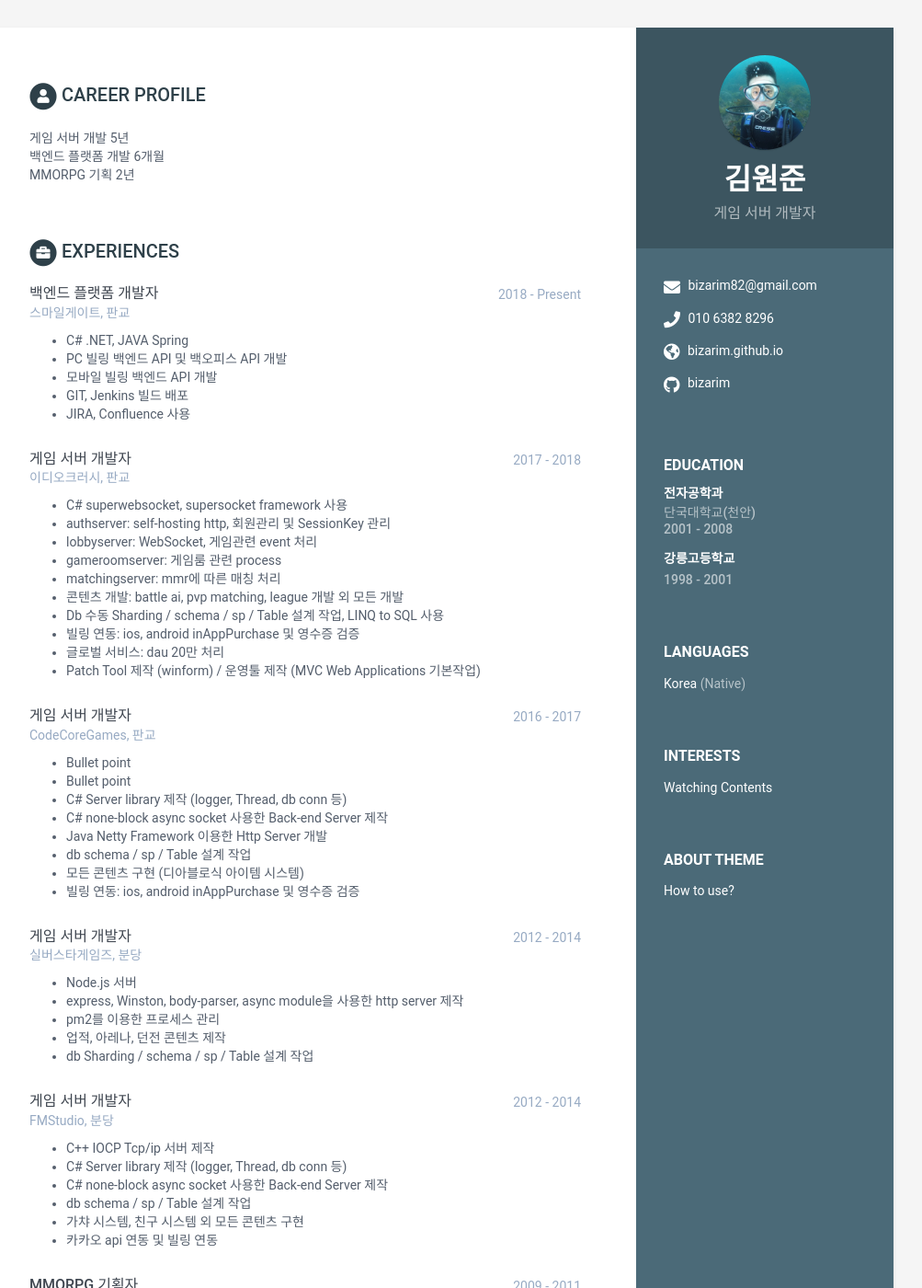
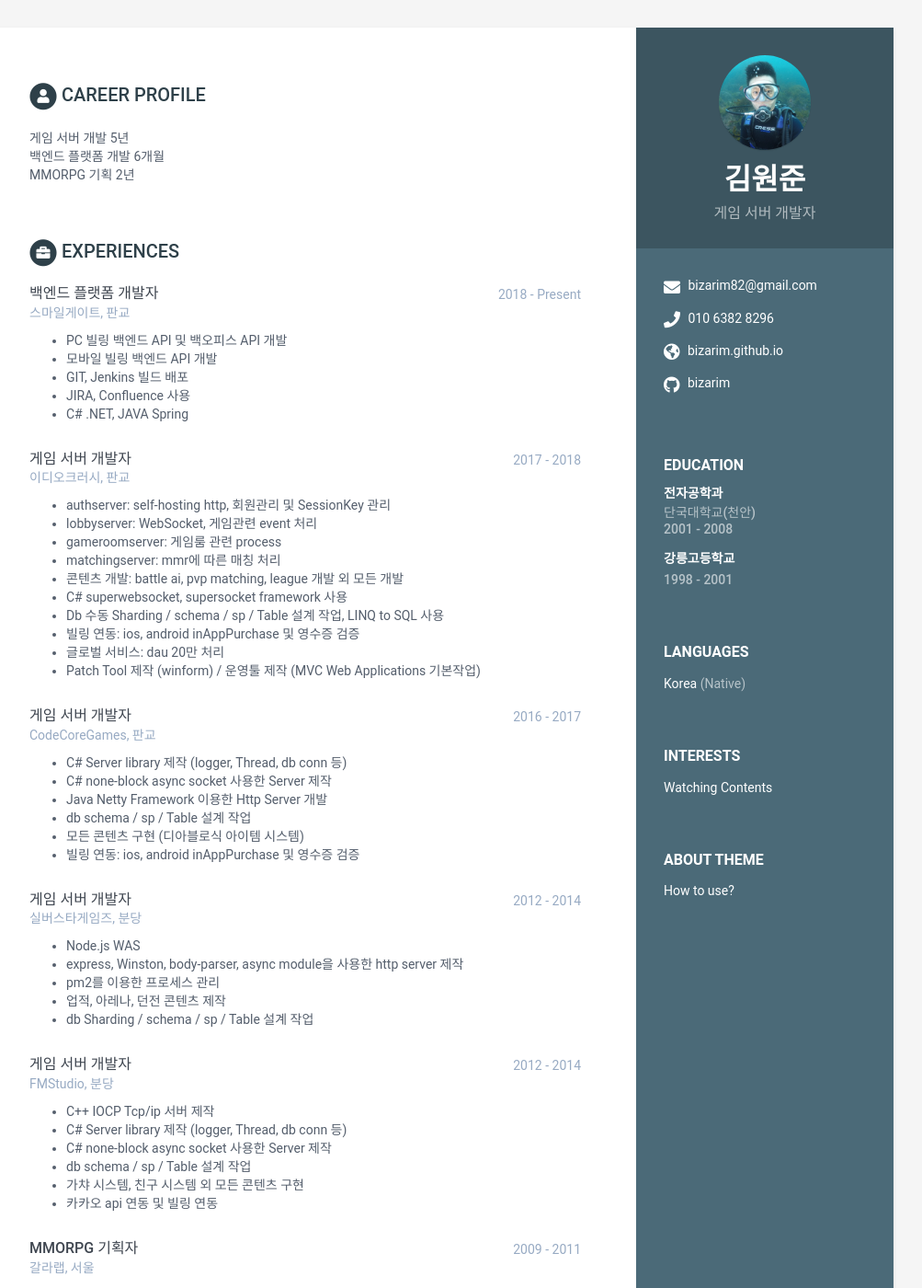
Before and after one commit to bizarim/bizarim.github.io, a Jekyll site: the page built from index.html, in a window 1280 px wide and 1400 px high. Shown: the whole window at 92% size, without its empty margins (168-1171 px from the left). Built offline with Jekyll 4.4.1, drawn with Linux system fonts in a browser that asks for light colours.

Commit message:
Update data.yml

```diff
--- a/_data/data.yml
+++ b/_data/data.yml
@@ -83,22 +83,22 @@ experiences:
       time: 2018 - Present
       company: 스마일게이트, 판교
       details: |
-          - C# .NET, JAVA Spring
           - PC 빌링 백엔드 API 및 백오피스 API 개발
           - 모바일 빌링 백엔드 API 개발
           - GIT, Jenkins 빌드 배포
           - JIRA, Confluence 사용
+          - C# .NET, JAVA Spring
 
     - role: 게임 서버 개발자
       time: 2017 - 2018
       company: 이디오크러시, 판교
       details: |
-          - C# superwebsocket, supersocket framework 사용
           - authserver: self-hosting http, 회원관리 및 SessionKey 관리
           - lobbyserver: WebSocket, 게임관련 event 처리
           - gameroomserver: 게임룸 관련 process
           - matchingserver: mmr에 따른 매칭 처리
           - 콘텐츠 개발: battle ai, pvp matching, league 개발 외 모든 개발
+          - C# superwebsocket, supersocket framework 사용
           - Db 수동 Sharding / schema / sp / Table 설계 작업, LINQ to SQL 사용
           - 빌링 연동: ios, android inAppPurchase 및 영수증 검증
           - 글로벌 서비스: dau 20만 처리
@@ -108,10 +108,8 @@ experiences:
       time: 2016 - 2017
       company: CodeCoreGames, 판교
       details: |
-          - Bullet point
-          - Bullet point
           - C# Server library 제작 (logger, Thread, db conn 등)
-          - C# none-block async socket 사용한 Back-end Server 제작
+          - C# none-block async socket 사용한 Server 제작
           - Java Netty Framework 이용한 Http Server 개발
           - db schema / sp / Table 설계 작업
           - 모든 콘텐츠 구현 (디아블로식 아이템 시스템)
@@ -121,7 +119,7 @@ experiences:
       time: 2012 - 2014
       company: 실버스타게임즈, 분당
       details: |
-          - Node.js 서버
+          - Node.js WAS
           - express, Winston, body-parser, async module을 사용한 http server 제작
           - pm2를 이용한 프로세스 관리
           - 업적, 아레나, 던전 콘텐츠 제작
@@ -133,7 +131,7 @@ experiences:
       details: |
           - C++ IOCP Tcp/ip 서버 제작
           - C# Server library 제작 (logger, Thread, db conn 등)
-          - C# none-block async socket 사용한 Back-end Server 제작
+          - C# none-block async socket 사용한 Server 제작
           - db schema / sp / Table 설계 작업
           - 가챠 시스템, 친구 시스템 외 모든 콘텐츠 구현
           - 카카오 api 연동 및 빌링 연동
```
